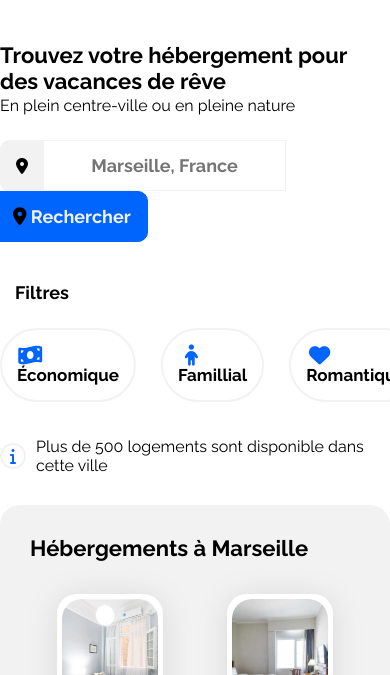
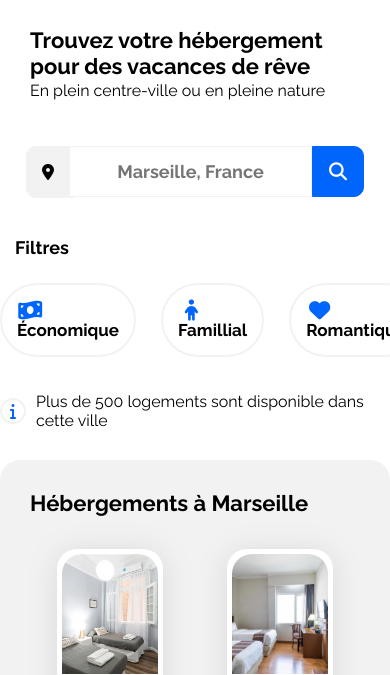
Before and after one commit to J4Admin/booki-starter-code-master, a plain HTML site: page index.html in a window 390 px wide. Shown: the part 111-786 px from the top of the page. Drawn offline with Linux system fonts and the light colour scheme; files whose address does not match are found by name.

Commit message:
Add: Icon "magnifying-glass" in html,css

```diff
--- a/css/style.css
+++ b/css/style.css
@@ -128,6 +128,11 @@ button{
     margin-left: -4px;
     font-size: 18px;
     font-weight: bold;
+
+}
+.fa-magnifying-glass{
+    display: none;
+
 }
 
 
@@ -538,6 +543,8 @@ h3{
    .main-container{
     padding: 0px;
    }
+
+   /** Nav Bar **/
     .navbar{
         display:flex;
         flex-flow: column-reverse nowrap;
@@ -584,12 +591,28 @@ h3{
         margin:auto;
         padding: 30px 0px 0px;
     }
+    /** search-box**/
+    .search-title{
 
+        display: flex;
+        flex-direction: column;
+        margin: 30px;
+    }
+
+    .search-form{
+        display: flex;
+        justify-content:center;
+    }
+    .fa-magnifying-glass {
+        display: inline-block;
+        color:var(--bg-color)
+    }
+    .search-form a {
+        display: none;
+    }
     .search-filters{
         min-width: 40px;
     }
-
-
 
 
 
--- a/index.html
+++ b/index.html
@@ -49,8 +49,8 @@
                     </label>
                     <input type="text" name="search-txt" id="search-place" placeholder="Marseille, France">
                     <button class="search-button">
-                        <i class="fa-sharp fa-solid fa-location-dot"></i>
-                           Rechercher
+                        <i class="fa-solid fa-magnifying-glass"></i>
+                           <a>Rechercher</a>
                     </button>
                 </form>
             </div>
```
